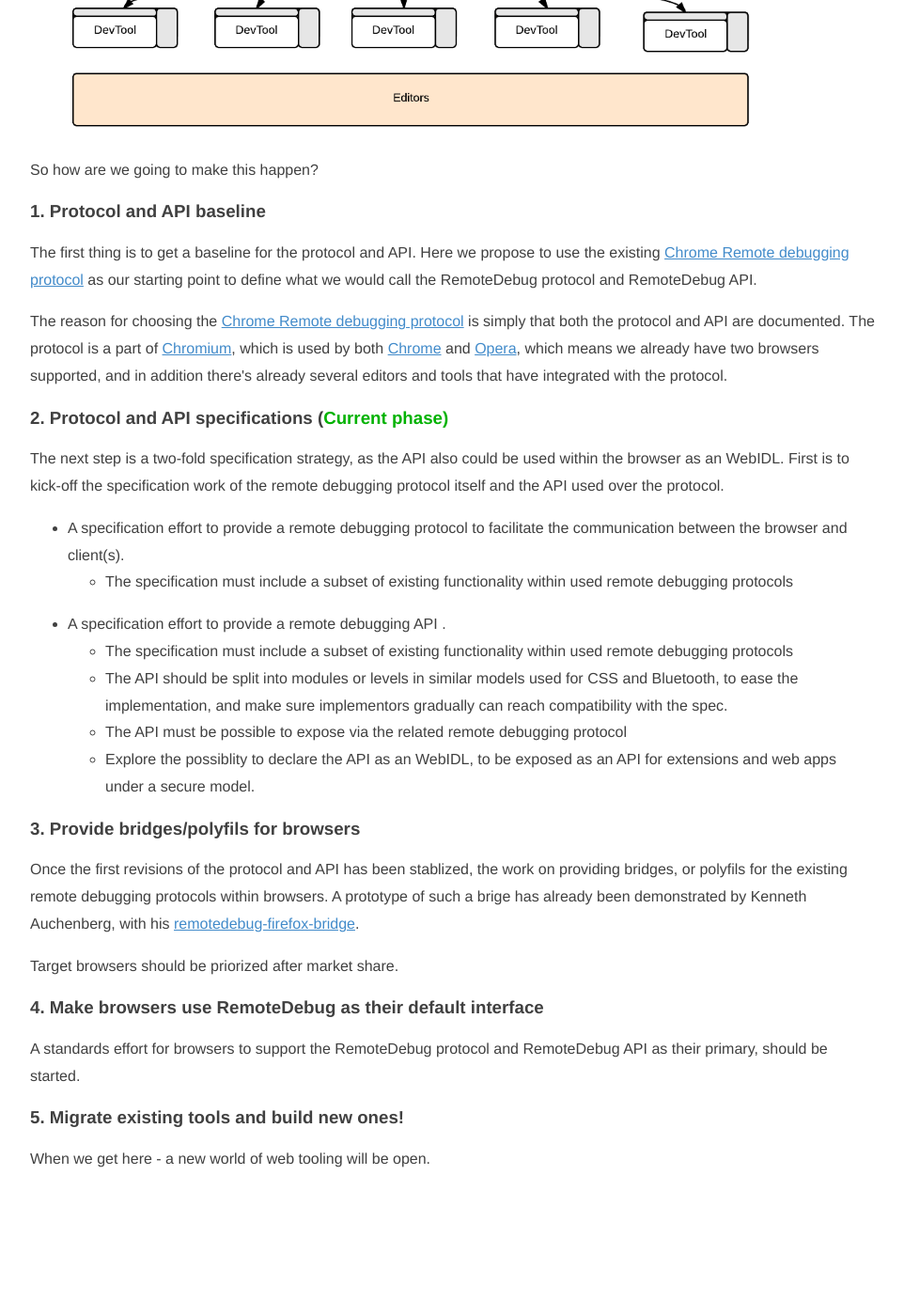
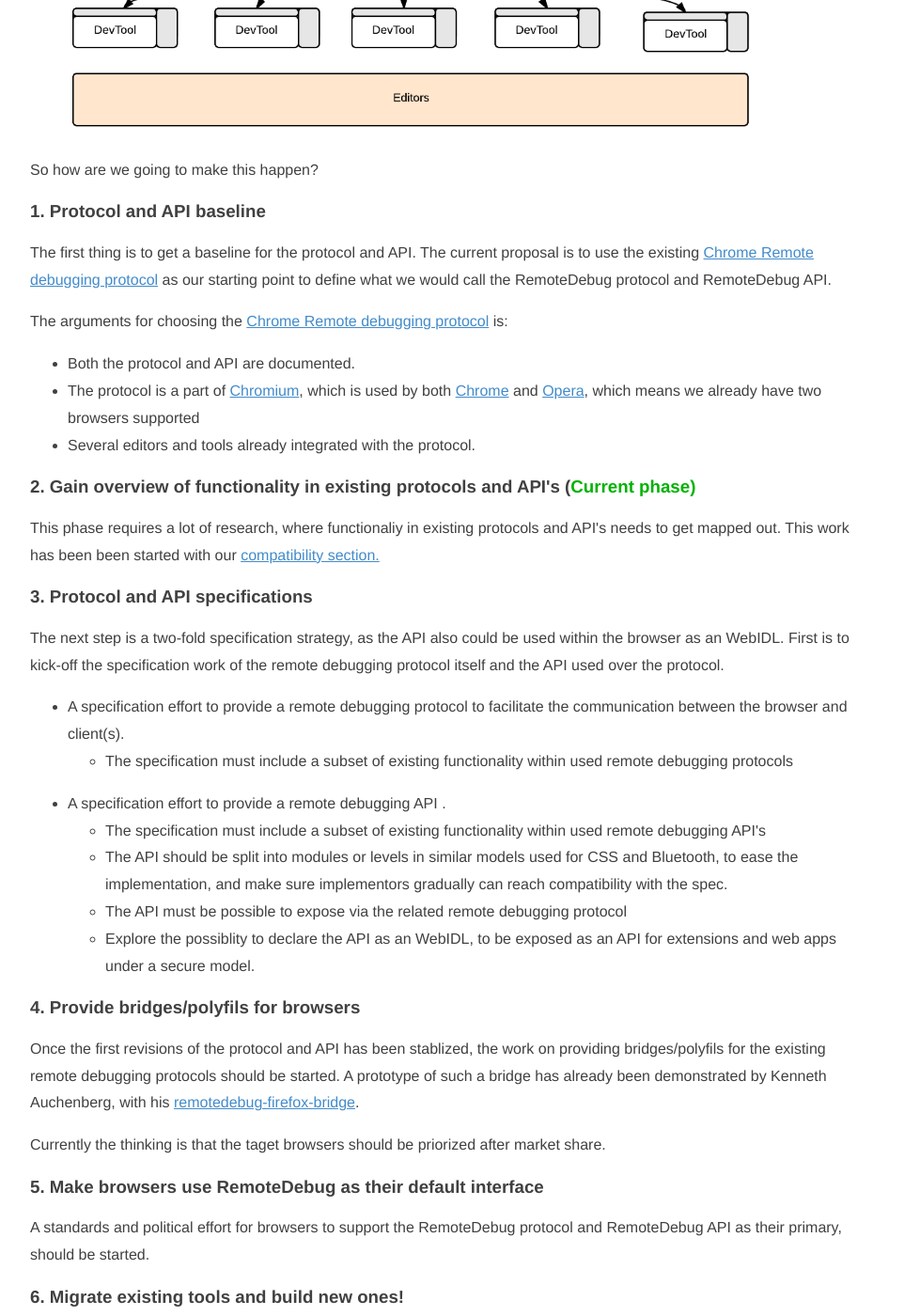
Before and after one commit to RemoteDebug/remotedebug.org, a Jekyll site: the page built from roadmap/index.html, in a window 1280 px wide and 1400 px high, scrolled down 716 px. Shown: the whole window at 94% size, without its empty margins (158-1120 px from the left). Built offline with Jekyll 4.4.1, drawn with Linux system fonts in a browser that asks for light colours; nearby versions of some CDN libraries; comment, search, counter and statistics services are not loaded; before the commit the page ends 2010 px from its top, so only the background shows below that.

Commit message:
Updated roadmap.

```diff
--- a/roadmap/index.html
+++ b/roadmap/index.html
@@ -13,10 +13,18 @@ layout: default
   <p>So how are we going to make this happen?</p>
 
   <h3>1. Protocol and API baseline</h3>
-  <p>The first thing is to get a baseline for the protocol and API. Here we propose to use the existing <a href="https://developers.google.com/chrome-developer-tools/docs/debugger-protocol" target="_blank">Chrome Remote debugging protocol</a> as our starting point to define what we would call the RemoteDebug protocol and RemoteDebug API.</p>
-  <p>The reason for choosing the <a href="https://developers.google.com/chrome-developer-tools/docs/debugger-protocol" target="_blank">Chrome Remote debugging protocol</a> is simply that both the protocol and API are documented. The protocol is a part of <a href="http://www.chromium.org/" target="_blank">Chromium</a>, which is used by both <a href="https://www.google.com/intl/en/chrome/browser/" target="_blank">Chrome</a> and <a href="http://www.opera.com/" target="_blank">Opera</a>, which means we already have two browsers supported, and in addition there's already several editors and tools that have integrated with the protocol.</p>
+  <p>The first thing is to get a baseline for the protocol and API. The current proposal is to use the existing <a href="https://developers.google.com/chrome-developer-tools/docs/debugger-protocol" target="_blank">Chrome Remote debugging protocol</a> as our starting point to define what we would call the RemoteDebug protocol and RemoteDebug API.</p>
+  <p>The arguments for choosing the <a href="https://developers.google.com/chrome-developer-tools/docs/debugger-protocol" target="_blank">Chrome Remote debugging protocol</a> is:</p>
+  <ul>
+    <li>Both the protocol and API are documented.</li>
+    <li>The protocol is a part of <a href="http://www.chromium.org/" target="_blank">Chromium</a>, which is used by both <a href="https://www.google.com/intl/en/chrome/browser/" target="_blank">Chrome</a> and <a href="http://www.opera.com/" target="_blank">Opera</a>, which means we already have two browsers supported</li>
+    <li>Several editors and tools already integrated with the protocol.</li>
+  </ul>
 
-  <h3>2. Protocol and API specifications (<span class="color-green">Current phase</a>)</h3>
+  <h3>2. Gain overview of functionality in existing protocols and API's (<span class="color-green">Current phase</a>)</h3>
+  <p>This phase requires a lot of research, where functionaliy in existing protocols and API's needs to get mapped out. This work has been been started with our <a href="/compatibility">compatibility section.</a> </p>
+
+  <h3>3. Protocol and API specifications</h3>
   <p>The next step is a two-fold specification strategy, as the API also could be used within the browser as an WebIDL. First is to kick-off the specification work of the remote debugging protocol itself and the API used over the protocol.</p>
 
   <ul class="numbers-list">
@@ -30,7 +38,7 @@ layout: default
   <ul class="numbers-list">
     <li>A specification effort to provide a remote debugging API .
       <ul>
-        <li>The specification must include a subset of existing functionality within used remote debugging protocols</li>
+        <li>The specification must include a subset of existing functionality within used remote debugging API's</li>
         <li>The API should be split into modules or levels in similar models used for CSS and Bluetooth, to ease the implementation, and make sure implementors gradually can reach compatibility with the spec.</li>
         <li>The API must be possible to expose via the related remote debugging protocol</li>
         <li>Explore the possiblity to declare the API as an WebIDL, to be exposed as an API for extensions and web apps under a secure model.</li>
@@ -38,14 +46,14 @@ layout: default
     </li>
   </ul>
 
-  <h3>3. Provide bridges/polyfils for browsers</h3>
-  <p>Once the first revisions of the protocol and API has been stablized, the work on providing bridges, or polyfils for the existing remote debugging protocols within browsers. A prototype of such a brige has already been demonstrated by Kenneth Auchenberg, with his <a href="https://github.com/auchenberg/remotedebug-firefox-bridge">remotedebug-firefox-bridge</a>.</p>
-  <p>Target browsers should be priorized after market share.</p>
+  <h3>4. Provide bridges/polyfils for browsers</h3>
+  <p>Once the first revisions of the protocol and API has been stablized, the work on providing bridges/polyfils for the existing remote debugging protocols should be started. A prototype of such a bridge has already been demonstrated by Kenneth Auchenberg, with his <a href="https://github.com/auchenberg/remotedebug-firefox-bridge">remotedebug-firefox-bridge</a>.</p>
+  <p>Currently the thinking is that the taget browsers should be priorized after market share.</p>
 
-  <h3>4. Make browsers use RemoteDebug as their default interface</h3>
-  <p>A standards effort for browsers to support the RemoteDebug protocol and RemoteDebug API as their primary, should be started.</p>
+  <h3>5. Make browsers use RemoteDebug as their default interface</h3>
+  <p>A standards and political effort for browsers to support the RemoteDebug protocol and RemoteDebug API as their primary, should be started.</p>
 
-  <h3>5. Migrate existing tools and build new ones!</h3>
+  <h3>6. Migrate existing tools and build new ones!</h3>
   <p>When we get here - a new world of web tooling will be open.</p>
 
 </section>
```
